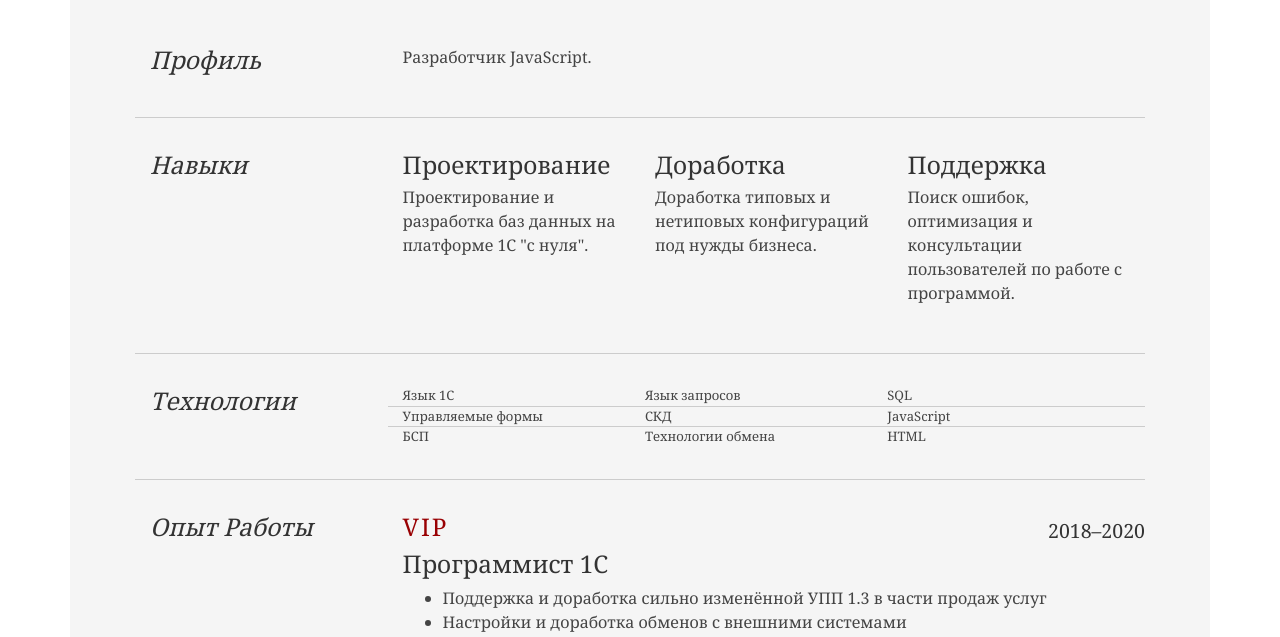
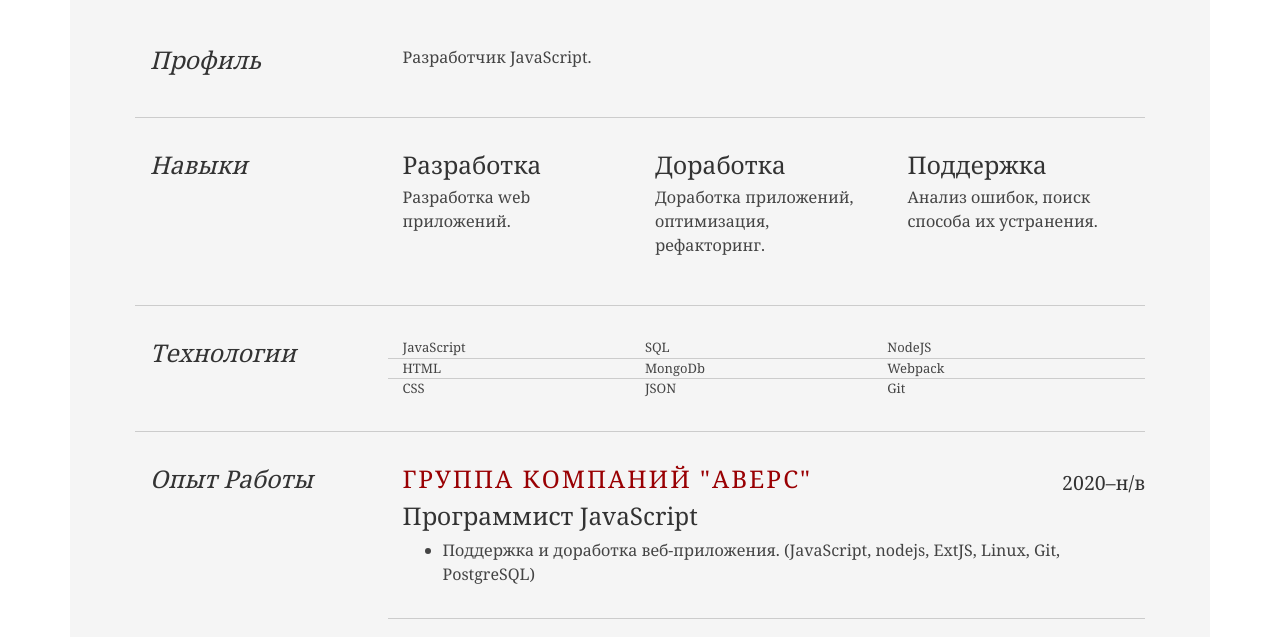
Before and after one commit to yurikrylov/kreg.pro, a website: page krylov-resume-bs.html in a window 1280 px wide. Shown: the part 290-927 px from the top of the page. Drawn offline with nearby package versions, Linux system fonts and the light colour scheme.

Commit message:
актуализировано резюме

```diff
--- a/krylov-resume-bs.html
+++ b/krylov-resume-bs.html
@@ -1,11 +1,12 @@
 <!doctype html>
 <html lang="en">
+
 <head>
   <!-- Global site tag (gtag.js) - Google Analytics -->
   <script async src="https://www.googletagmanager.com/gtag/js?id=UA-158868157-1"></script>
   <script>
     window.dataLayer = window.dataLayer || [];
-  function gtag(){dataLayer.push(arguments);}
+    function gtag() { dataLayer.push(arguments); }
     gtag('js', new Date());
     gtag('config', 'UA-158868157-1');
   </script>
@@ -14,15 +15,17 @@
   <meta name="viewport" content="width=device-width, initial-scale=1, shrink-to-fit=no">
   <meta name="description" content="Резюме программист 1С, Крылов Юрий, Москва" />
   <!-- Bootstrap CSS -->
-    <link rel="stylesheet" href="https://maxcdn.bootstrapcdn.com/bootstrap/4.0.0/css/bootstrap.min.css" integrity="sha384-Gn5384xqQ1aoWXA+058RXPxPg6fy4IWvTNh0E263XmFcJlSAwiGgFAW/dAiS6JXm" crossorigin="anonymous">
+  <link rel="stylesheet" href="https://maxcdn.bootstrapcdn.com/bootstrap/4.0.0/css/bootstrap.min.css"
+    integrity="sha384-Gn5384xqQ1aoWXA+058RXPxPg6fy4IWvTNh0E263XmFcJlSAwiGgFAW/dAiS6JXm" crossorigin="anonymous">
   <!--custom CSS -->
   <link href="https://fonts.googleapis.com/css2?family=Noto+Serif&display=swap" rel="stylesheet">
   <link rel="stylesheet" type="text/css" href="css/resume-bs.css" media="all" />
   <title>Крылов Юрий | Разработчик JavaScript | Москва</title>
 </head>
+
 <body>
   <div class="container custom-container" id="inner">
-      <div class="row"  id="hd">
+    <div class="row" id="hd">
       <div class="col-8">
         <h1>Крылов Юрий</h1>
         <h2>Разработчик JavaScript</h2>
@@ -33,7 +36,8 @@
         <a href="pdf/krylov_short.pdf">Скачать короткую версию</a><br>
         <a href="pdf/krylov_hh.pdf">Скачать версию head hunter</a><br>
       </div>
-      </div><!--row header -->
+    </div>
+    <!--row header -->
     <div class="row bb-solid">
       <div class="col-3 italic">
         <h3>Профиль</h3>
@@ -47,16 +51,16 @@
         <h3>Навыки</h3>
       </div>
       <div class="col-3 talent">
-          <h3>Проектирование</h3>
-            <p>Проектирование и разработка баз данных на платформе 1С "с нуля".</p>
+        <h3>Разработка</h3>
+        <p>Разработка web приложений.</p>
       </div>
       <div class="col-3 talent">
         <h3>Доработка</h3>
-            <p>Доработка типовых и нетиповых конфигураций под нужды бизнеса.</p>
+        <p>Доработка приложений, оптимизация, рефакторинг.</p>
       </div>
       <div class="col-3 talent">
         <h3>Поддержка</h3>
-            <p>Поиск ошибок, оптимизация и консультации пользователей по работе с программой.</p>
+        <p>Анализ ошибок, поиск способа их устранения. </p>
       </div>
     </div>
     <div class="row bb-solid">
@@ -65,40 +69,61 @@
       </div>
       <div class="col-9">
         <div class="row tech">
-              <div class="col-3 onethird">Язык 1С</div>
-              <div class="col-3 onethird">Язык запросов</div>
+          <div class="col-3 onethird">JavaScript</div>
           <div class="col-3 onethird">SQL</div>
+          <div class="col-3 onethird">NodeJS</div>
         </div>
 
         <div class="row tech">
-              <div class="col-3 onethird">Управляемые формы</div>
-              <div class="col-3 onethird">СКД</div>
-              <div class="col-3 onethird">JavaScript</div>
+          <div class="col-3 onethird">HTML</div>
+          <div class="col-3 onethird">MongoDb</div>
+          <div class="col-3 onethird">Webpack</div>
         </div>
 
         <div class="row tech-last">
-              <div class="col-3 onethird">БСП</div>
-              <div class="col-3 onethird">Технологии обмена</div>
-              <div class="col-3 onethird">HTML</div>
+          <div class="col-3 onethird">CSS</div>
+          <div class="col-3 onethird">JSON</div>
+          <div class="col-3 onethird">Git</div>
         </div>
       </div>
-        </div><!--row tech -->
+    </div>
+
+
+  <!--row Experience -->
+  <div class="row ">
+    <div class="col-3 italic">
+      <h3>Опыт Работы</h3>
+    </div>
+    <div class="col-9 job">
+      <h2><a href="https://www.iicavers.ru">Группа Компаний "АВЕРС"</a></h2>
+      <h3>Программист JavaScript</h3>
+      <h4>2020&ndash;н/в</h4>
+      <ul>
+        <li>Поддержка и доработка веб-приложения.
+          (JavaScript, nodejs, ExtJS, Linux, Git, PostgreSQL)</li>
+      </ul>
+    </div>
+  </div>
+  <!--row Experience -->
   <div class="row">
     <div class="col-3 italic">
-            <h3>Опыт Работы</h3>
+      <h3></h3>
     </div>
     <div class="col-9 job">
       <h2><a href="http://vipservice.ru">VIP</a></h2>
       <h3>Программист 1С</h3>
       <h4>2018&ndash;2020</h4>
-                <ul><li>Поддержка и доработка сильно изменённой УПП 1.3 в части продаж услуг</li>
+      <ul>
+        <li>Поддержка и доработка сильно изменённой УПП 1.3 в части продаж услуг</li>
         <li>Настройки и доработка обменов с внешними системами</li>
         <li>Доработка ИТАН</li>
         <li>Тестирование доработок внешних подрядчиков</li>
         <li>Написание ТЗ</li>
       </ul>
     </div>
-        </div><!--row Experience -->
+  </div>
+  <!--row Experience -->
+
   <div class="row ">
     <div class="col-3 italic">
       <h3></h3>
@@ -107,7 +132,9 @@
       <h2><a href="http://goliath-gk.ru/">Голиаф</a></h2>
       <h3>Программист 1С</h3>
       <h4>2014&ndash;2018</h4>
-                <p>Внедрение в составе команды конфигурации «Альфа-Авто:Автосалон+Автосервис+Автозапчасти ПРОФ, редакция 5» для официального дилера Мерседес-Бенц "Лукойл-ЦНП":
+      <p>Внедрение в составе команды конфигурации «Альфа-Авто:Автосалон+Автосервис+Автозапчасти ПРОФ, редакция 5»
+        для
+        официального дилера Мерседес-Бенц "Лукойл-ЦНП":
       <ul>
         <li>Обучение и консультации пользователей по работе с новой конфигурацией</li>
         <li>Сбор информации об инцидентах, анализ и поиск способов их устранения</li>
@@ -117,7 +144,9 @@
       </ul>
       </p>
     </div>
-        </div><!--row Experience -->
+  </div>
+
+  <!--row Experience -->
   <div class="row">
     <div class="col-3 italic">
       <h3></h3>
@@ -126,7 +155,10 @@
       <h2><a href="http://inform.lukoil.ru">Лукойл-Информ</a></h2>
       <h3>Программист 1С</h3>
       <h4>2011&ndash;2013</h4>
-                    <p><ul><li>Внедрение в составе команды конфигурации «Альфа-Авто:Автосалон+Автосервис+Автозапчасти ПРОФ, редакция 5» для официального дилера Мерседес-Бенц "Лукойл-ЦНП":</li>
+      <p>
+      <ul>
+        <li>Внедрение в составе команды конфигурации «Альфа-Авто:Автосалон+Автосервис+Автозапчасти ПРОФ, редакция 5»
+          для официального дилера Мерседес-Бенц "Лукойл-ЦНП":</li>
         <ul>
           <li>Обучение и консультации пользователей по работе с новой конфигурацией</li>
           <li>Сбор информации об инцидентах, анализ и поиск способов их устранения</li>
@@ -145,7 +177,8 @@
       </ul>
       </p>
     </div>
-        </div><!--row Experience -->
+  </div>
+  <!--row Experience -->
 
   <div class="row">
     <div class="col-3 italic">
@@ -155,8 +188,10 @@
       <h2> <a href="http://absolutbank.ru">Абсолют Банк</a></h2>
       <h3>Программист 1С</h3>
       <h4>2008&ndash;2011</h4>
-                <p><ul>
-                  <li>Доработка конфигурации по учету ОС(на основе конфигурации Бухгалтерия 8.1)в банке в составе группы разработчиков</li>
+      <p>
+      <ul>
+        <li>Доработка конфигурации по учету ОС(на основе конфигурации Бухгалтерия 8.1)в банке в составе группы
+          разработчиков</li>
         <li>Сбор, анализ и формализация требований</li>
         <li>Создание конфигураций с нуля на платформе 1С:Предприятие 8.1</li>
         <li>Написание ТЗ</li>
@@ -164,7 +199,8 @@
       </ul>
       </p>
     </div>
-        </div><!--row Experience -->
+  </div>
+  <!--row Experience -->
   <div class="row">
     <div class="col-3 italic">
       <h3></h3>
@@ -173,7 +209,8 @@
       <h2> <a href="http://aisa.ru">Аиса IT Сервис</a></h2>
       <h3>Программист 1С</h3>
       <h4>2008&ndash;2008</h4>
-                <p>Внедрение и адаптация конфигурации Бухгалтерия предприятия 8,1 для нужд лизинговой компании(Фольксваген Груп Финанц)
+      <p>Внедрение и адаптация конфигурации Бухгалтерия предприятия 8,1 для нужд лизинговой компании(Фольксваген Груп
+        Финанц)
       <ul>
         <li>Написание ТЗ</li>
         <li>Отчеты о выполненной работе</li>
@@ -183,7 +220,8 @@
       </ul>
       </p>
     </div>
-        </div><!--row Experience -->
+  </div>
+  <!--row Experience -->
   <div class="row">
     <div class="col-3 italic">
       <h3></h3>
@@ -199,7 +237,8 @@
       </ul>
       </p>
     </div>
-        </div><!--row Experience -->
+  </div>
+  <!--row Experience -->
   <div class="row">
     <div class="col-3 italic">
       <h3></h3>
@@ -216,7 +255,8 @@
       </ul>
       </p>
     </div>
-        </div><!--row Experience -->
+  </div>
+  <!--row Experience -->
   <div class="row bb-solid">
     <div class="col-3 italic">
       <h3></h3>
@@ -237,7 +277,8 @@
       </ul>
       </p>
     </div>
-        </div><!--row Experience -->
+  </div>
+  <!--row Experience -->
   <div class="row bb-solid">
     <div class="col-3 italic">
       <h3>Образование</h3>
@@ -256,7 +297,8 @@
       <h4>2020</h4>
       <p>Учебный центр №3</p>
     </div>
-          </div><!--row Доп образование -->
+  </div>
+  <!--row Доп образование -->
   <div class="row">
     <div class="col-3 italic">
       <h3> </h3>
@@ -266,7 +308,8 @@
       <h4>2020</h4>
       <p>Учебный центр №3</p>
     </div>
-          </div><!--row Доп образование -->
+  </div>
+  <!--row Доп образование -->
   <div class="row">
     <div class="col-3 italic">
       <h3> </h3>
@@ -276,7 +319,8 @@
       <h4>2020</h4>
       <p>Учебный центр №3</p>
     </div>
-          </div><!--row Доп образование -->
+  </div>
+  <!--row Доп образование -->
   <div class="row">
     <div class="col-3 italic">
       <h3> </h3>
@@ -286,7 +330,8 @@
       <h4>2018</h4>
       <p>Учебный центр №3</p>
     </div>
-          </div><!--row Доп образование -->
+  </div>
+  <!--row Доп образование -->
   <div class="row">
     <div class="col-3 italic">
       <h3> </h3>
@@ -296,12 +341,21 @@
       <h4>2016</h4>
       <p>Учебный центр №3</p>
     </div>
-          </div><!--row Доп образование -->
+  </div>
+</div>
+  <!--row Доп образование -->
   </div>
   <!-- Optional JavaScript -->
   <!-- jQuery first, then Popper.js, then Bootstrap JS -->
-    <script src="https://code.jquery.com/jquery-3.2.1.slim.min.js" integrity="sha384-KJ3o2DKtIkvYIK3UENzmM7KCkRr/rE9/Qpg6aAZGJwFDMVNA/GpGFF93hXpG5KkN" crossorigin="anonymous"></script>
-    <script src="https://cdnjs.cloudflare.com/ajax/libs/popper.js/1.12.9/umd/popper.min.js" integrity="sha384-ApNbgh9B+Y1QKtv3Rn7W3mgPxhU9K/ScQsAP7hUibX39j7fakFPskvXusvfa0b4Q" crossorigin="anonymous"></script>
-    <script src="https://maxcdn.bootstrapcdn.com/bootstrap/4.0.0/js/bootstrap.min.js" integrity="sha384-JZR6Spejh4U02d8jOt6vLEHfe/JQGiRRSQQxSfFWpi1MquVdAyjUar5+76PVCmYl" crossorigin="anonymous"></script>
+  <script src="https://code.jquery.com/jquery-3.2.1.slim.min.js"
+    integrity="sha384-KJ3o2DKtIkvYIK3UENzmM7KCkRr/rE9/Qpg6aAZGJwFDMVNA/GpGFF93hXpG5KkN"
+    crossorigin="anonymous"></script>
+  <script src="https://cdnjs.cloudflare.com/ajax/libs/popper.js/1.12.9/umd/popper.min.js"
+    integrity="sha384-ApNbgh9B+Y1QKtv3Rn7W3mgPxhU9K/ScQsAP7hUibX39j7fakFPskvXusvfa0b4Q"
+    crossorigin="anonymous"></script>
+  <script src="https://maxcdn.bootstrapcdn.com/bootstrap/4.0.0/js/bootstrap.min.js"
+    integrity="sha384-JZR6Spejh4U02d8jOt6vLEHfe/JQGiRRSQQxSfFWpi1MquVdAyjUar5+76PVCmYl"
+    crossorigin="anonymous"></script>
 </body>
+
 </html>
```
Also changed, not shown: index.html (+8 -3 lines), krylov-cv.html (+2 -0 lines). Lines whose indentation alone changed are shown as unchanged.
